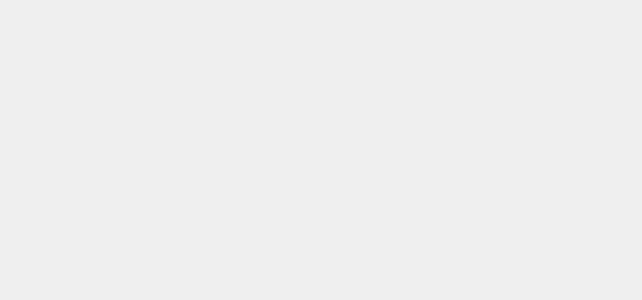
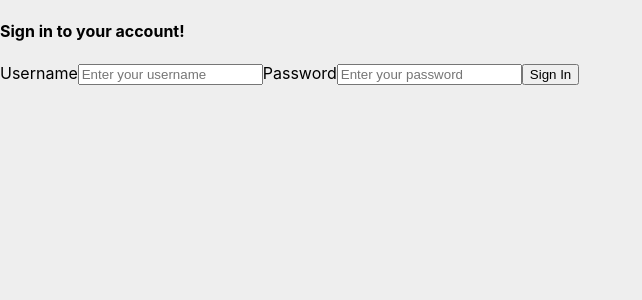
Before and after one commit to anthill499/passwordmanagerjs, a React (Create React App) app in the folder frontend/: page /signin in a window 1280 px wide. Before the commit this address had no page. Shown: the top 300 px of the page, without its empty margins (0-642 px from the left). Built offline with nearby package versions, Linux system fonts and the light colour scheme.

Commit message:
auth works?

```diff
--- a/frontend/src/App.js
+++ b/frontend/src/App.js
@@ -3,11 +3,13 @@ import "./App.css";
 import { BrowserRouter, Routes, Route } from "react-router-dom";
 import Landing from "./components/landing/Landing";
 import Signup from "./components/auth/Signup";
+import Signin from "./components/auth/Signin";
 import Dashboard from "./components/dashboard/Dashboard";
 import { AuthContext } from "./context/Contexts";
 import { PrivateRoute, AuthRoute } from "./util/RouteUtil";
 import { AuthReducer, initialState } from "./store/reducers/authReducer";
 import { login, logout } from "./store/actions/AuthActions";
+
 function App() {
   const [stateAuthReducer, dispatchAuthReducer] = useReducer(
     AuthReducer,
@@ -26,7 +28,7 @@ function App() {
           <Route
             path="/"
             element={
-              <PrivateRoute redirectTo="/signup">
+              <PrivateRoute redirectTo="/signin">
                 <Landing />
               </PrivateRoute>
             }
@@ -34,7 +36,7 @@ function App() {
           <Route
             path="/dashboard"
             element={
-              <PrivateRoute redirectTo="/signup">
+              <PrivateRoute redirectTo="/signin">
                 <Dashboard />
               </PrivateRoute>
             }
@@ -47,6 +49,14 @@ function App() {
               </AuthRoute>
             }
           />
+          <Route
+            path="/signin"
+            element={
+              <AuthRoute redirectTo="/dashboard">
+                <Signin />
+              </AuthRoute>
+            }
+          />
         </Routes>
       </BrowserRouter>
     </AuthContext.Provider>
--- a/frontend/src/components/auth/Signin.js
+++ b/frontend/src/components/auth/Signin.js
@@ -1 +1,55 @@
-import React from "react";
+import React, { useState, useContext } from "react";
+import { AuthContext } from "../../context/Contexts";
+
+const Signin = () => {
+  const [username, setusername] = useState("");
+  const [password, setpassword] = useState("");
+
+  const authGlobal = useContext(AuthContext);
+  const handleSignin = async (
+    e,
+    url = "/auth/signin",
+    data = { username: username, password: password }
+  ) => {
+    e.preventDefault();
+    try {
+      const response = await fetch(url, {
+        method: "post",
+        headers: {
+          "Content-Type": "application/json",
+          Accept: "application/json",
+        },
+        body: JSON.stringify(data),
+      });
+      const parseResp = await response.json();
+      authGlobal.login(parseResp);
+    } catch (err) {
+      console.error(err);
+    }
+  };
+
+  return (
+    <div className="Auth-Form">
+      <h4>Sign in to your account!</h4>
+      <form>
+        <label htmlFor="username">Username</label>
+        <input
+          name="username"
+          value={username}
+          onChange={(e) => setusername(e.currentTarget.value)}
+          placeholder="Enter your username"
+        />
+        <label htmlFor="password">Password</label>
+        <input
+          name="password"
+          value={password}
+          onChange={(e) => setpassword(e.currentTarget.value)}
+          placeholder="Enter your password"
+        />
+        <button onClick={(e) => handleSignin(e)}>Sign In</button>
+      </form>
+    </div>
+  );
+};
+
+export default Signin;
```
Also changed, not shown: 1 other file (tests, documents, lock files or other folders).
